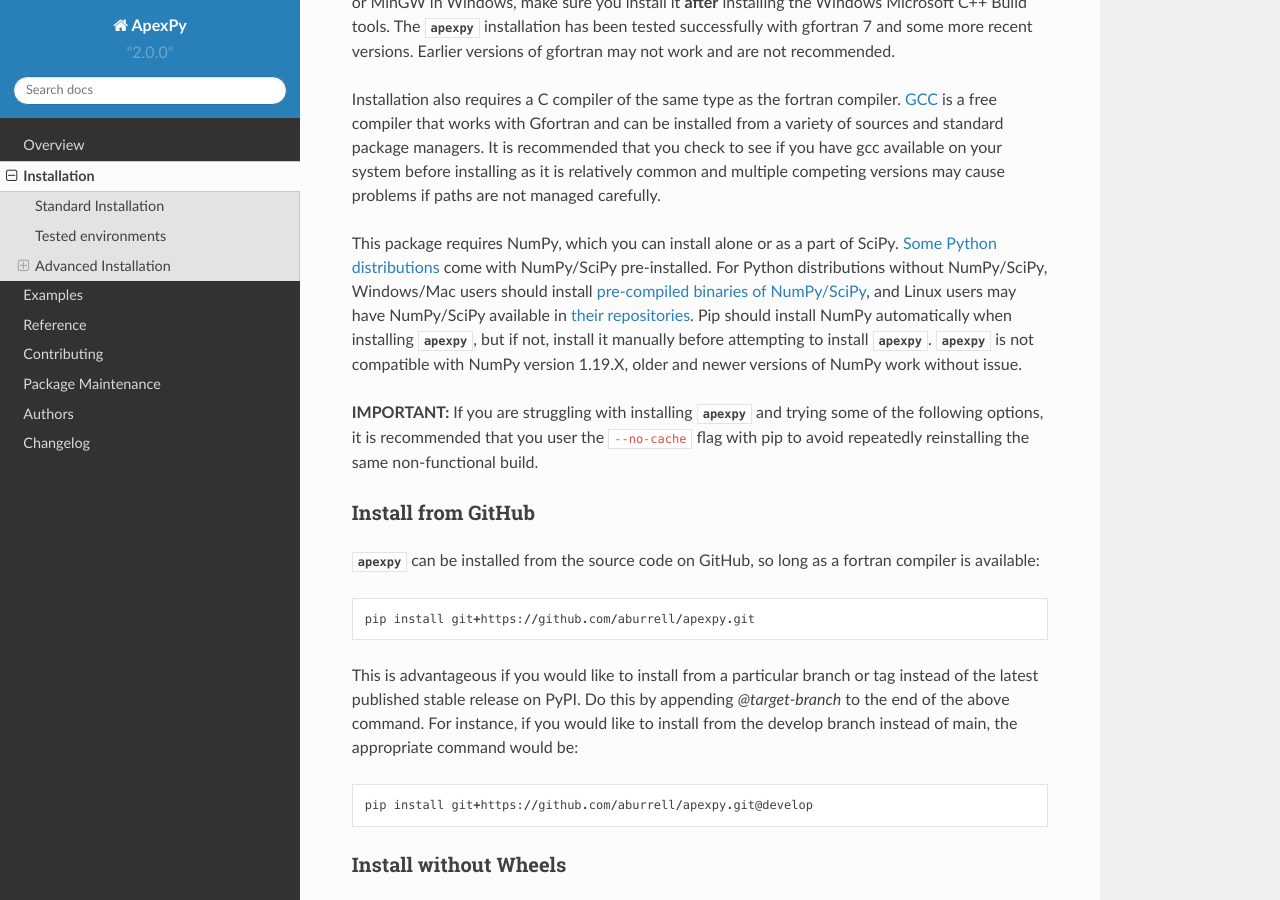
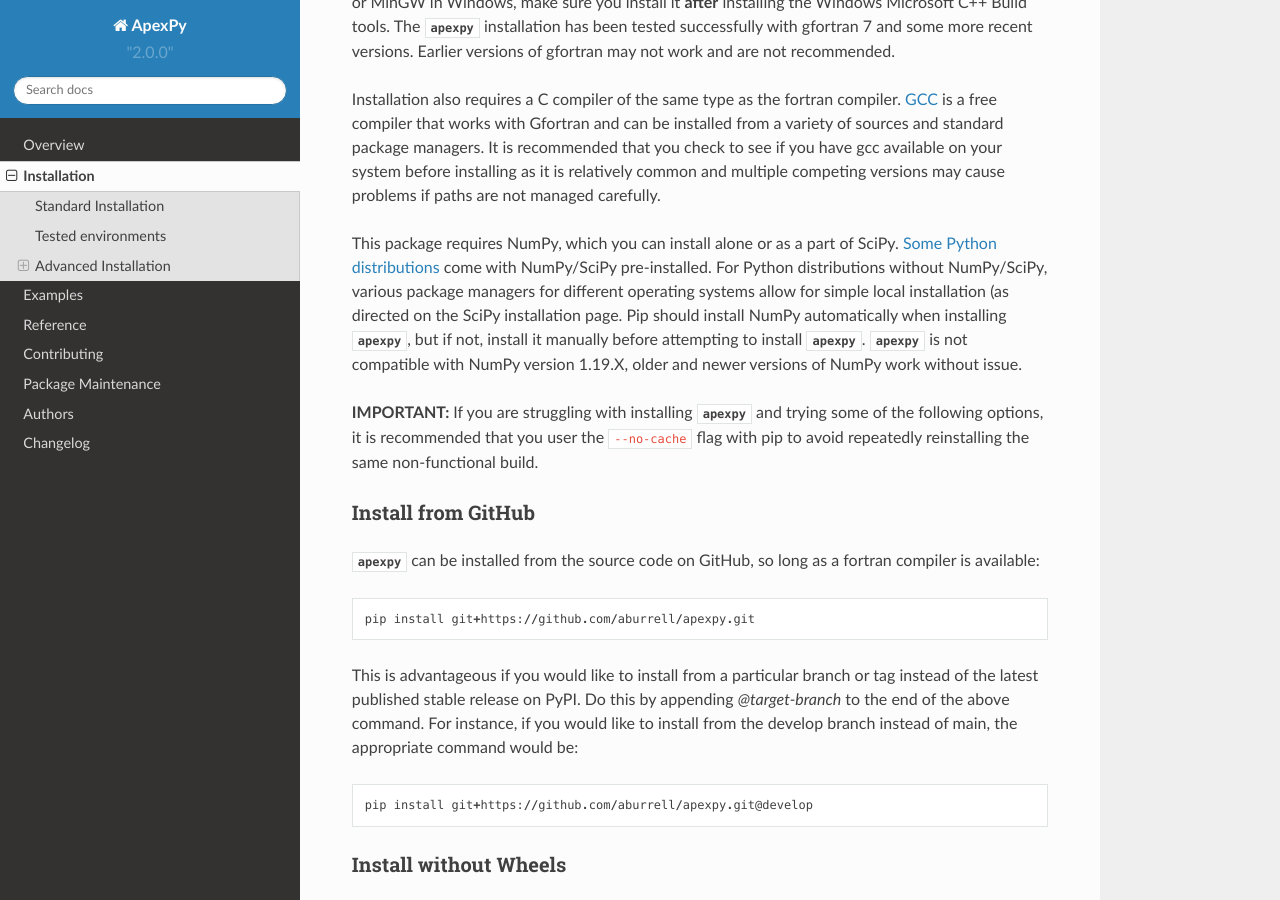
Before and after one commit to aburrell/apexpy, a Sphinx documentation site: the page built from docs/installation.rst, in a window 1280 px wide and 900 px high, scrolled down 841 px. Built offline with Sphinx 7.4.7 and the Read the Docs theme 2.0.0, drawn with Linux system fonts in a browser that asks for light colours.

Commit message:
DOC: fix broken links
Hotfix for broken links in the documentation.

```diff
--- a/docs/installation.rst
+++ b/docs/installation.rst
@@ -56,9 +56,8 @@
 This package requires NumPy, which you can install alone or as a part of SciPy.
 `Some Python distributions <https://scipy.org/install/>`_
 come with NumPy/SciPy pre-installed. For Python distributions without
-NumPy/SciPy, Windows/Mac users should install
-`pre-compiled binaries of NumPy/SciPy <https://scipy.org/download/#official-source-and-binary-releases>`_, and Linux users may have
-NumPy/SciPy available in `their repositories <https://scipy.org/download/>`_.
+NumPy/SciPy, various package managers for different operating systems allow
+for simple local installation (as directed on the SciPy installation page.
 Pip should install NumPy automatically when installing :py:mod:`apexpy`, but if
 not, install it manually before attempting to install :py:mod:`apexpy`.
 :py:mod:`apexpy` is not compatible with NumPy version 1.19.X, older and newer
--- a/docs/reference/fortranapex.rst
+++ b/docs/reference/fortranapex.rst
@@ -5,7 +5,7 @@
 Emmert et al. [2010] [1]_. The interface is not documented.
 Use :class:`apexpy.Apex` for all conversions and calculations. You can find
 some documentation of the actual Fortran library in the source file
-`apexsh.f90 <https://github.com/aburrell/apexpy/blob/main/src/fortranapex/apexsh.f90>`_.
+`apexsh.f90 <https://github.com/aburrell/apexpy/blob/main/fortranapex/apexsh.f90>`_.
 
 .. [1] Emmert, J. T., A. D. Richmond, and D. P. Drob (2010),
        A computationally compact representation of Magnetic-Apex
```
